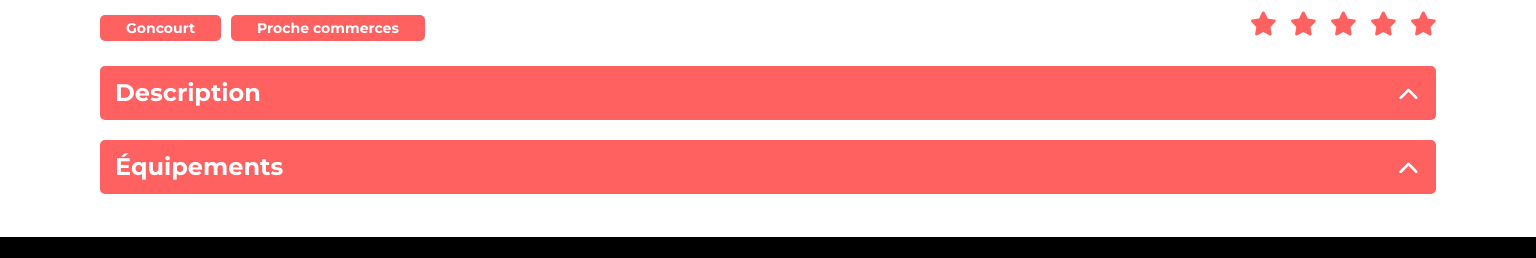
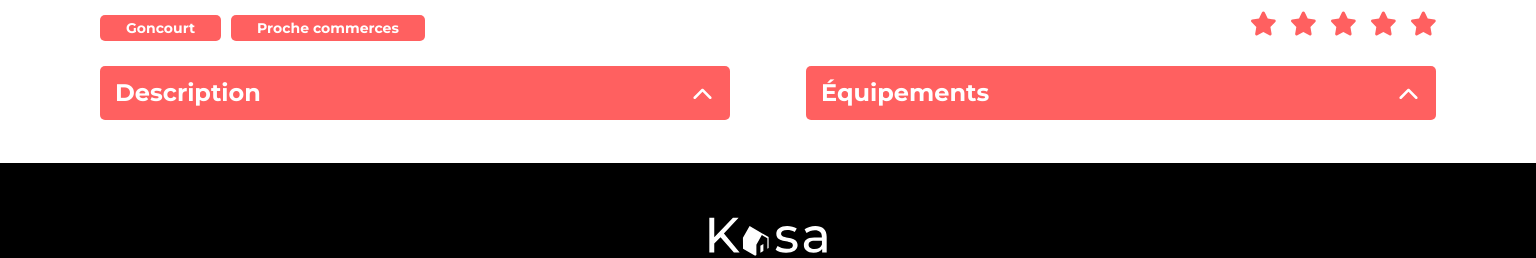
Before and after one commit to Vincentvdt/Project_OC_Kasa, a React (Vite) app: page /logements/0979876d in a window 1536 px wide. Shown: the part 668-926 px from the top of the page. Built offline with nearby package versions, Linux system fonts and the light colour scheme.

Commit message:
fix dropdown direction

```diff
--- a/src/views/AccommodationDetail/accommodationDetail.css
+++ b/src/views/AccommodationDetail/accommodationDetail.css
@@ -158,5 +158,11 @@
   flex-direction: column;
   gap: 20px;
 }
+@media (min-width: 1440px) {
+  .accommodation-drodpowns {
+    flex-direction: row;
+    gap: 76px;
+  }
+}
 
 /*# sourceMappingURL=accommodationDetail.css.map */
--- a/src/views/AccommodationDetail/accommodationDetail.scss
+++ b/src/views/AccommodationDetail/accommodationDetail.scss
@@ -152,6 +152,11 @@
     display: flex;
     flex-direction: column;
     gap: 20px;
+
+    @media (min-width: 1440px) {
+      flex-direction: row;
+      gap: 76px;
+    }
   }
 
 
```
Also changed, not shown: 1 other file (tests, documents, lock files or other folders).
